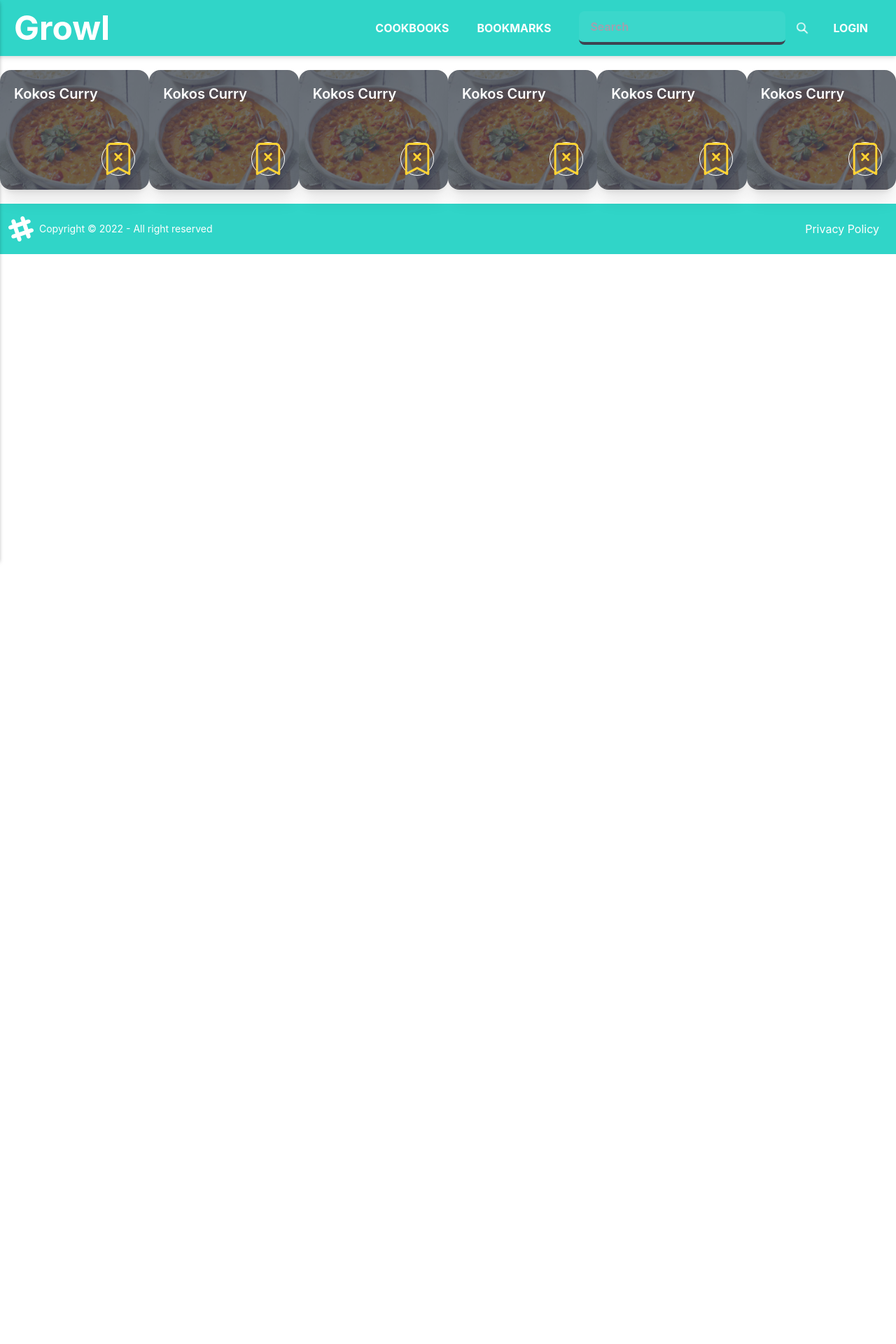
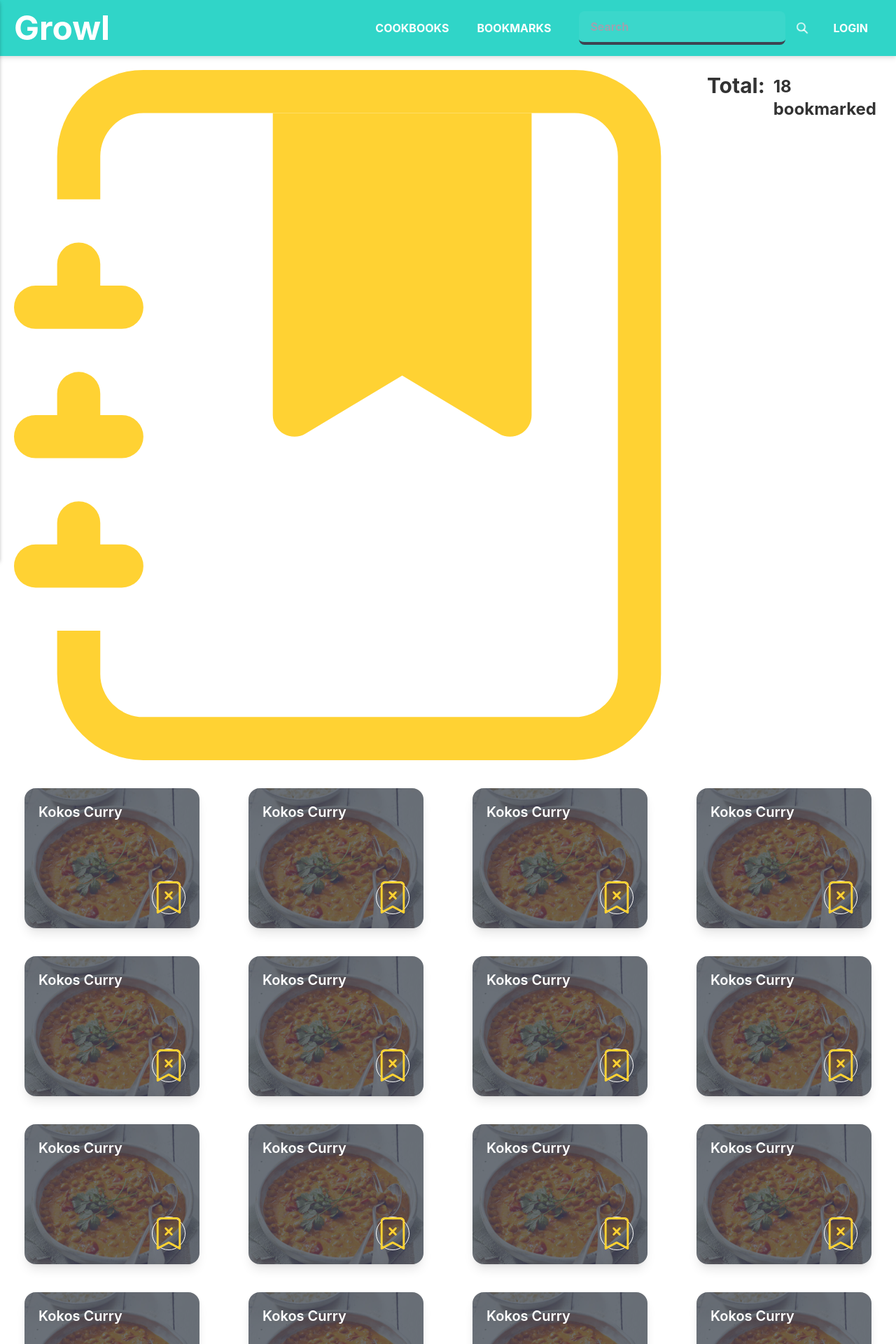
Before and after one commit to incubation-center/FullStack-Website---Group6, a Next.js app: page /bookmarks in a window 1280 px wide. Shown: the top 1920 px of the page at 70% size. Before the commit the page ends 800 px from the top, so only its background shows below. Built offline with nearby package versions, Linux system fonts and the light colour scheme.

Commit message:
Add Cookbooks and Bookmarks prototype

```diff
--- a/components/bookmarks-card.js
+++ b/components/bookmarks-card.js
@@ -1,12 +1,12 @@
 export default function BoomarksCard ()
 {
   return (
-    <div className="card w-fit bg-base-100 shadow-xl image-full">
+    <div className="card w-fit h-fit image-full shadow-lg hover:shadow-2xl m-5">
       <figure>
         <img src="kokos_curry.png" alt="Kokos Curry" />
       </figure>
       <div className="card-body p-5">
-        <h2 className="card-title text-base-100 ">Kokos Curry</h2>
+        <h2 className="card-title text-base-100 hover:text-primary">Kokos Curry</h2>
         <p></p>
         <div className="card-actions justify-end">
           <button className="btn btn-circle btn-outline text-base-100">
--- a/components/recipes-card.js
+++ b/components/recipes-card.js
@@ -1,9 +1,9 @@
 export default function RecipesCard ()
 {
   return (
-    <div className="card w-fit card-side bg-base-100 shadow-md">
+    <div className="card w-fit h-fit card-side shadow-md hover:shadow-xl m-5">
       <figure>
-        <img src="kokos_curry.png" className="w-48 h-56" alt="Kokos Curry" />
+        <img src="kokos_curry.png" className="w-48 h-full" alt="Kokos Curry" />
       </figure>
       <div className="card-body">
         <div className="flex">
@@ -25,9 +25,23 @@ export default function RecipesCard ()
             </svg> */}
           </label>
         </div>
+
         <div className="divider"></div>
-        <p>🔥 320 Kcal</p>
-        <p>🕒 45 mins</p>
+
+        <div className="flex flex-row">
+          <svg className="color: red mx-2 w-7 h-7" xmlns="http://www.w3.org/2000/svg" viewBox="0 0 24 24">
+            <path d="M19.48,12.35c-1.57-4.08-7.16-4.3-5.81-10.23c0.1-0.44-0.37-0.78-0.75-0.55C9.29,3.71,6.68,8,8.87,13.62 c0.18,0.46-0.36,0.89-0.75,0.59c-1.81-1.37-2-3.34-1.84-4.75c0.06-0.52-0.62-0.77-0.91-0.34C4.69,10.16,4,11.84,4,14.37 c0.38,5.6,5.11,7.32,6.81,7.54c2.43,0.31,5.06-0.14,6.95-1.87C19.84,18.11,20.6,15.03,19.48,12.35z M10.2,17.38 c1.44-0.35,2.18-1.39,2.38-2.31c0.33-1.43-0.96-2.83-0.09-5.09c0.33,1.87,3.27,3.04,3.27,5.08C15.84,17.59,13.1,19.76,10.2,17.38z" fill="red"></path>
+          </svg>
+          <p className="my-1">320 Kcal</p>
+        </div>
+
+        <div className="flex flex-row">
+          <svg className="color: blue mx-3 w-5 h-5" xmlns="http://www.w3.org/2000/svg" fill="currentColor" class="bi bi-clock" viewBox="0 0 16 16">
+            <path d="M8 3.5a.5.5 0 0 0-1 0V9a.5.5 0 0 0 .252.434l3.5 2a.5.5 0 0 0 .496-.868L8 8.71V3.5z" fill="#0000ff"></path>
+            <path d="M8 16A8 8 0 1 0 8 0a8 8 0 0 0 0 16zm7-8A7 7 0 1 1 1 8a7 7 0 0 1 14 0z" fill="#0000ff"></path>
+          </svg>
+          <p>45 mins</p>
+        </div>
       </div>
     </div>
   )
--- a/pages/bookmarks.js
+++ b/pages/bookmarks.js
@@ -3,7 +3,30 @@ import BookmarksCard from '../components/bookmarks-card'
 export default function Bookmarks ()
 {
   return (
-    <div className="flex flex-row justify-around my-5">
+    <div>
+      <div className="flex flex-row m-5">
+        <svg className="color: rgb(255, 210, 51); h-10 w-10" xmlns="http://www.w3.org/2000/svg" fill="currentColor" class="bi bi-journal-bookmark-fill" viewBox="0 0 16 16">
+          <path fill-rule="evenodd" d="M6 1h6v7a.5.5 0 0 1-.757.429L9 7.083 6.757 8.43A.5.5 0 0 1 6 8V1z" fill="#ffd233"></path>
+          <path d="M3 0h10a2 2 0 0 1 2 2v12a2 2 0 0 1-2 2H3a2 2 0 0 1-2-2v-1h1v1a1 1 0 0 0 1 1h10a1 1 0 0 0 1-1V2a1 1 0 0 0-1-1H3a1 1 0 0 0-1 1v1H1V2a2 2 0 0 1 2-2z" fill="#ffd233"></path>
+          <path d="M1 5v-.5a.5.5 0 0 1 1 0V5h.5a.5.5 0 0 1 0 1h-2a.5.5 0 0 1 0-1H1zm0 3v-.5a.5.5 0 0 1 1 0V8h.5a.5.5 0 0 1 0 1h-2a.5.5 0 0 1 0-1H1zm0 3v-.5a.5.5 0 0 1 1 0v.5h.5a.5.5 0 0 1 0 1h-2a.5.5 0 0 1 0-1H1z" fill="#ffd233"></path>
+        </svg>
+        <h1 className="text-3xl font-bold m-1">Total: </h1>
+        <h2 className="text-2xl font-bold m-2">18 bookmarked</h2>
+      </div>
+
+      <div className="flex flex-wrap justify-around my-5">
+        <BookmarksCard />
+        <BookmarksCard />
+        <BookmarksCard />
+        <BookmarksCard />
+        <BookmarksCard />
+        <BookmarksCard />
+        <BookmarksCard />
+        <BookmarksCard />
+        <BookmarksCard />
+        <BookmarksCard />
+        <BookmarksCard />
+        <BookmarksCard />
         <BookmarksCard />
         <BookmarksCard />
         <BookmarksCard />
@@ -11,5 +34,6 @@ export default function Bookmarks ()
         <BookmarksCard />
         <BookmarksCard />
       </div>
+    </div>
   )
 }
--- a/pages/cookbooks.js
+++ b/pages/cookbooks.js
@@ -3,11 +3,46 @@ import RecipesCard from '../components/recipes-card'
 export default function Cookbooks ()
 {
   return (
-    <div className="flex flex-row justify-around my-5">
-      <RecipesCard />
-      <RecipesCard />
-      <RecipesCard />
-      <RecipesCard />
+    <div>
+      <div className="flex flex-row space-x-5 m-5 justify-end">
+        <h2 className="text-xl font-bold">Calories</h2>
+        <input type="range" min="0" max="100" className="range range-primary range-sm w-1/4 my-1" />
+        <h2 className="text-xl font-bold">Duration</h2>
+        <input type="range" min="0" max="100" className="range range-primary range-sm w-1/4 my-1" />
+      </div>
+
+      <div className="flex flex-row justify-end m-5">
+        <select class="select ghost w-full max-w-xs shadow-md mx-5">
+          <option disabled selected>Filter by categories</option>
+          <option>Khmer</option>
+          <option>Western</option>
+          <option>Indian</option>
+          <option>Chinese</option>
+          <option>Japanese</option>
+        </select>
+        <select class="select ghost w-full max-w-xs shadow-md mx-5">
+          <option disabled selected>Recipes Types</option>
+          <option>Breakfast</option>
+          <option>Lunch</option>
+          <option>Dinner</option>
+          <option>Supper</option>
+        </select>
+      </div>
+
+      <div className="flex flex-wrap justify-around my-5">
+        <RecipesCard />
+        <RecipesCard />
+        <RecipesCard />
+        <RecipesCard />
+        <RecipesCard />
+        <RecipesCard />
+        <RecipesCard />
+        <RecipesCard />
+        <RecipesCard />
+        <RecipesCard />
+        <RecipesCard />
+        <RecipesCard />
+      </div>
     </div>
   )
 }
```
Also changed, not shown: 1 other file (tests, documents, lock files or other folders). Lines whose indentation alone changed are shown as unchanged.
